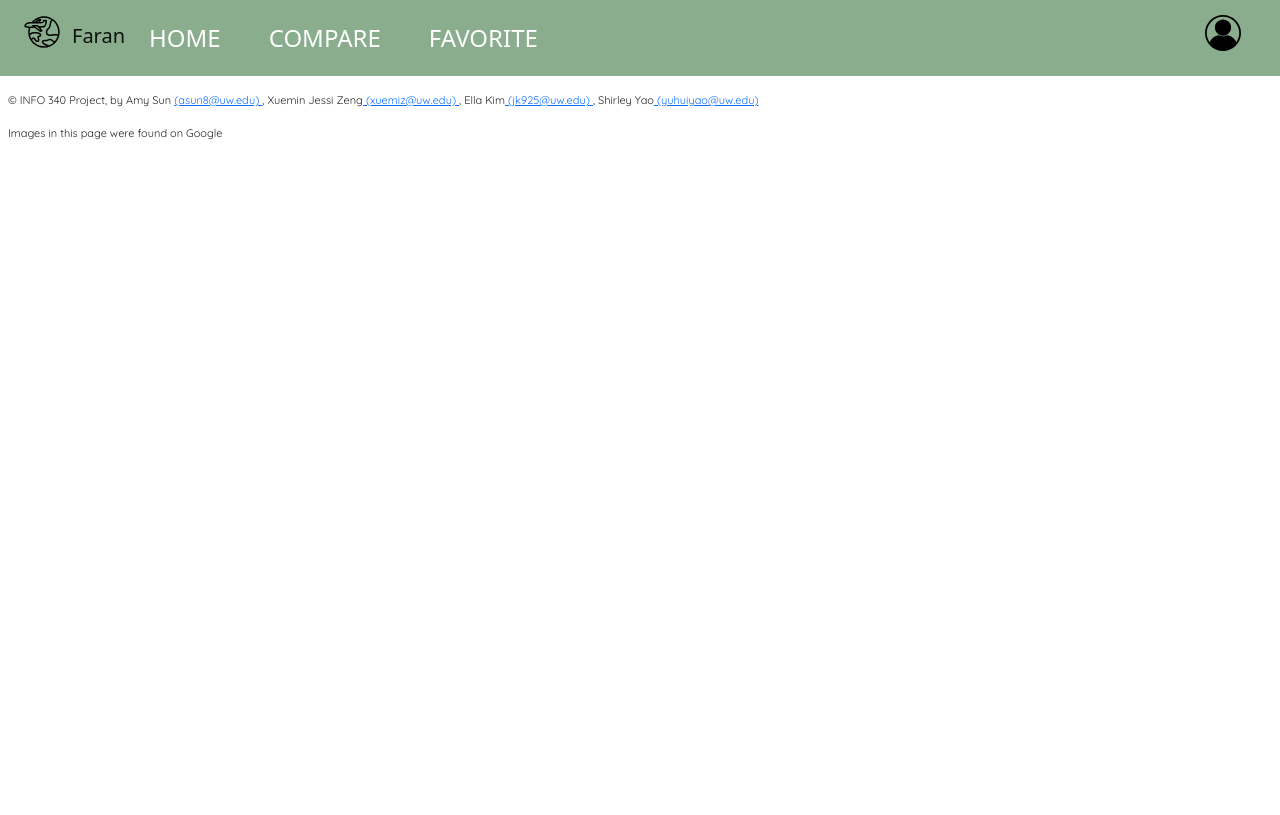
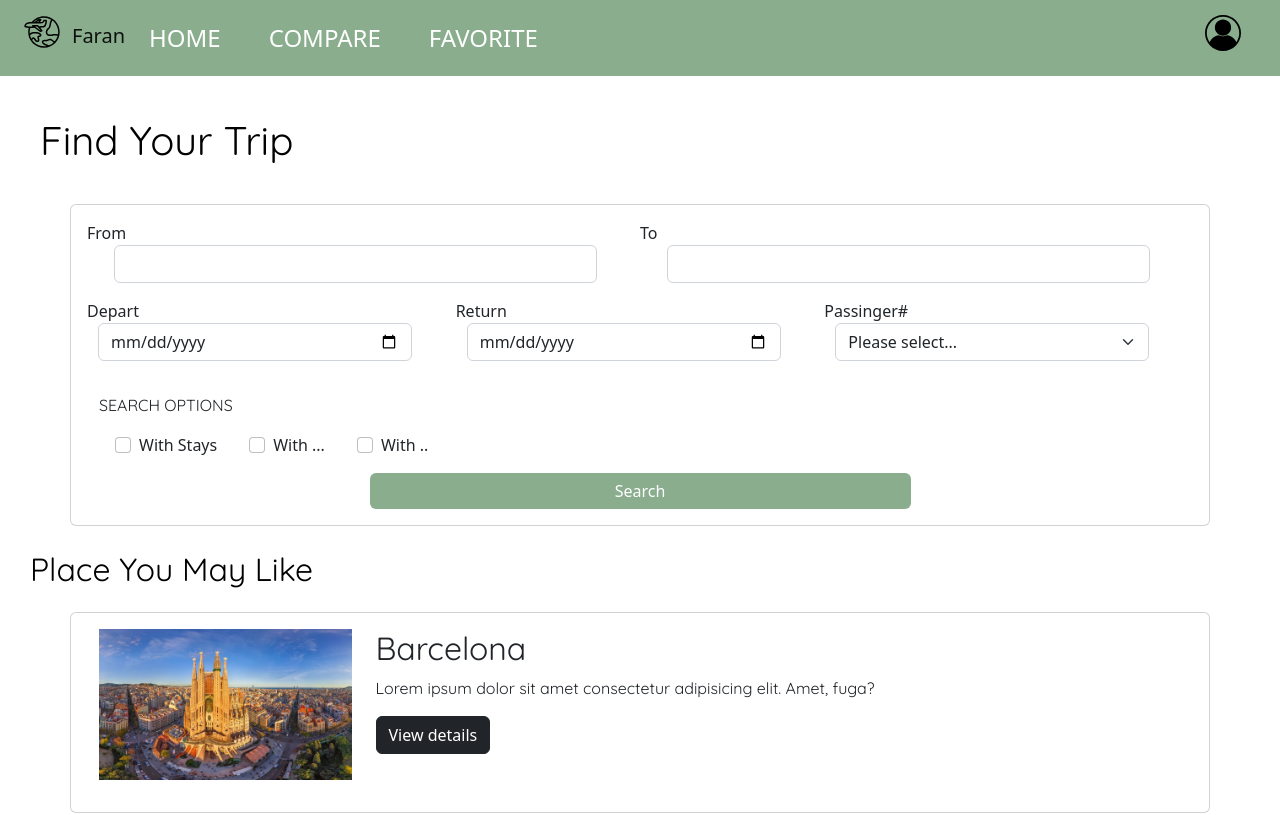
Before and after one commit to info340b-wi23/project-info340-group-bb4, a React (Create React App) app: page / in a window 1280 px wide. Shown: the top 815 px of the page. Built offline with nearby package versions, Linux system fonts and the light colour scheme.

Commit message:
fix app pages

```diff
--- a/src/components/App.js
+++ b/src/components/App.js
@@ -17,9 +17,13 @@ function App(props) {
         <NavBar/>
       </header>
       <main>
-        {/* <Homepage/> */}
+        <Homepage/>
+        {/* <HomeSearch/> */}
         {/* <ComparisonPage/> */}
         {/* <DetailsPage/> */}
+        {/* <FavoritesPage/> */}
+        {/* <Destinations/> */}
+        {/* <TravelList/> */}
       </main>
 
 
```
